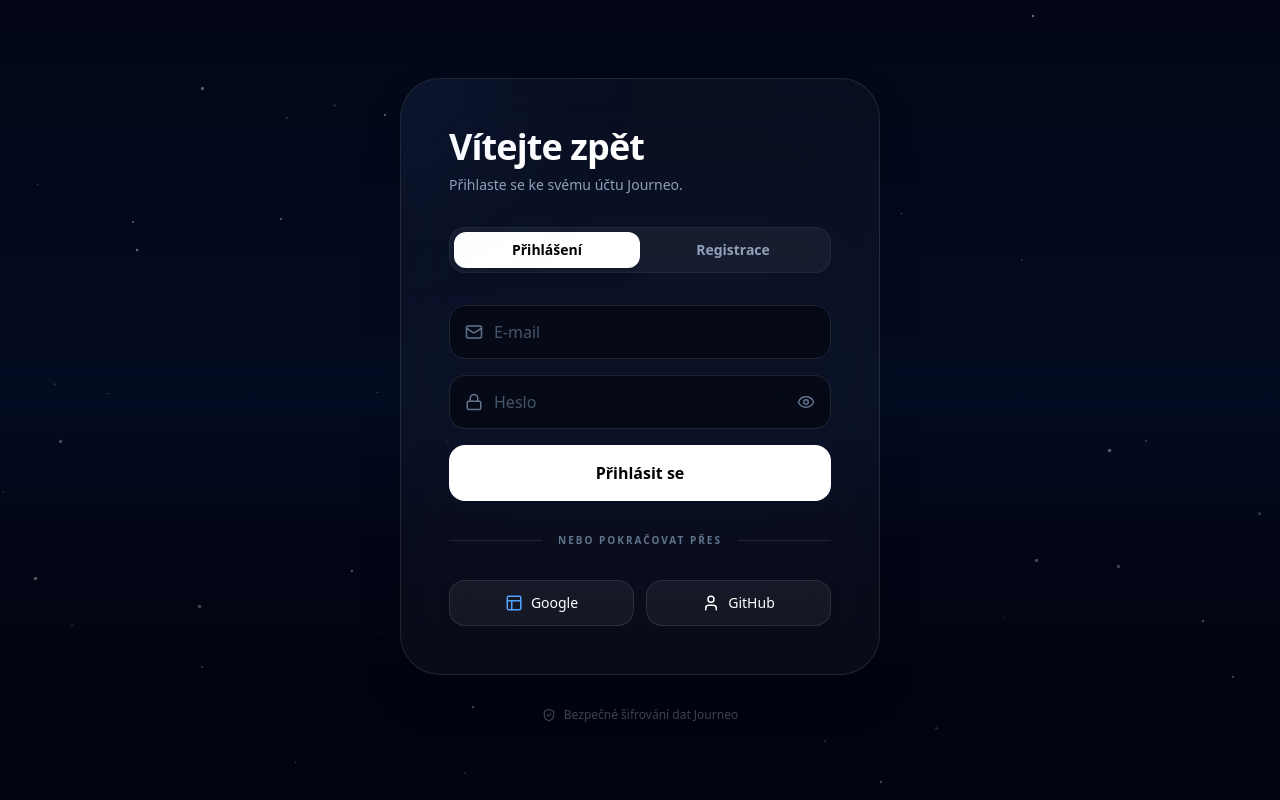
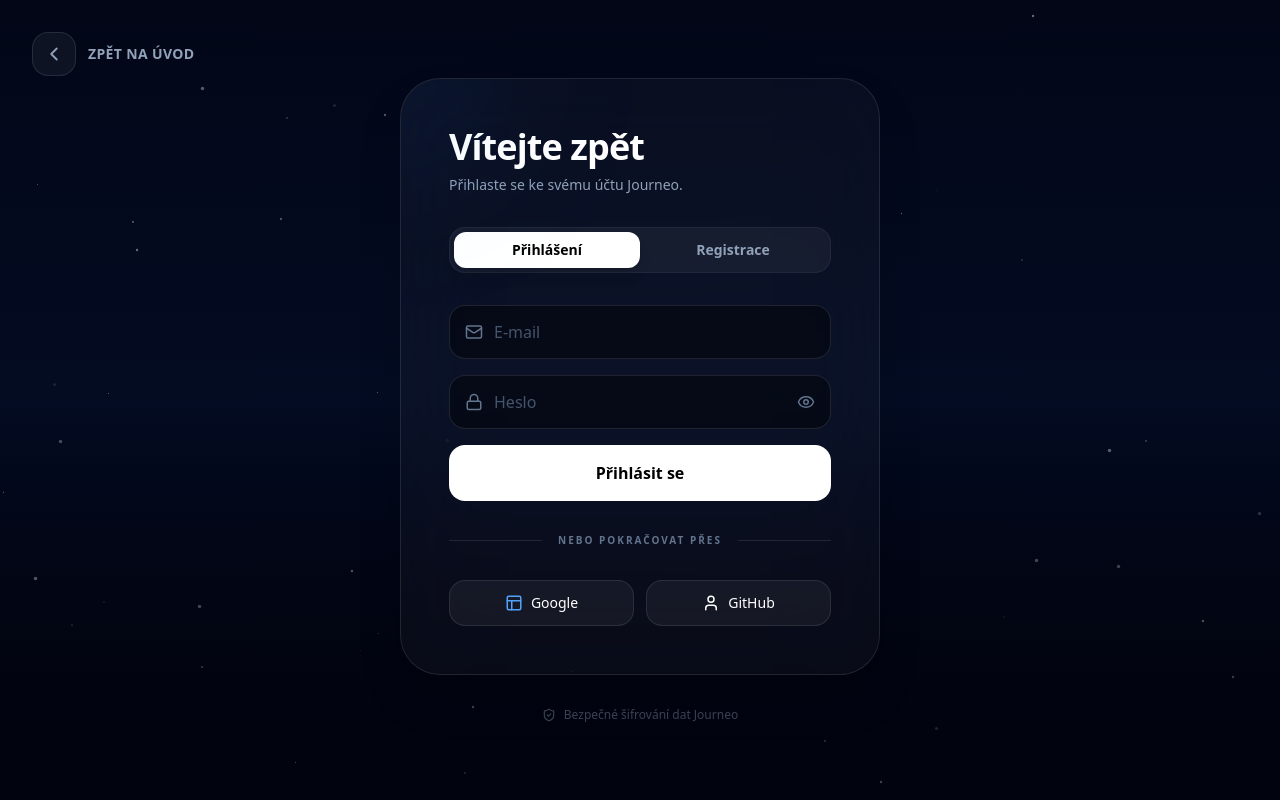
Before and after one commit to PetrVorlos35/JourneoV2, a React (Vite) app: page /auth in a window 1280 px wide. Built offline with nearby package versions, Linux system fonts and the light colour scheme; no server answers.

Commit message:
redirect na auth screen

```diff
--- a/src/components/auth/AuthFlow.jsx
+++ b/src/components/auth/AuthFlow.jsx
@@ -61,6 +61,18 @@
   return (
     <div className="min-h-screen bg-[#020617] flex items-center justify-center p-6 relative overflow-hidden">
       <StarBackground />
+
+      <motion.button
+        initial={{ opacity: 0, x: -20 }}
+        animate={{ opacity: 1, x: 0 }}
+        onClick={() => navigate('/')}
+        className="absolute top-8 left-8 z-20 flex items-center gap-3 text-slate-400 hover:text-white transition-all group"
+      >
+        <div className="w-11 h-11 rounded-2xl bg-white/5 border border-white/10 flex items-center justify-center group-hover:bg-white/10 group-hover:border-white/20 group-hover:scale-105 transition-all">
+          <ChevronLeft size={22} />
+        </div>
+        <span className="text-sm font-bold tracking-wide hidden sm:block uppercase">Zpět na úvod</span>
+      </motion.button>
 
       <motion.div
         initial={{ opacity: 0, scale: 0.95 }}
```
Also changed, not shown: package.json (+10 -7 lines), 2 other files (tests, documents, lock files or other folders).
